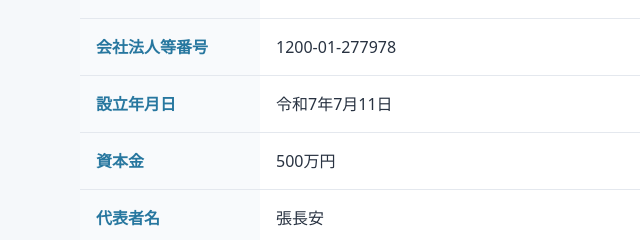
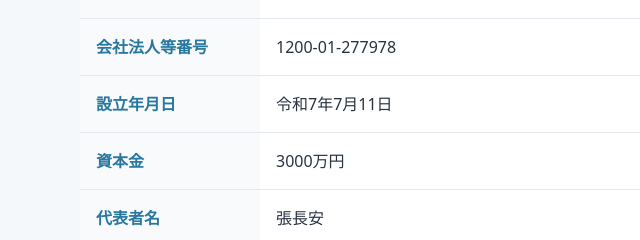
Before and after one commit to jcsys/techb.co.jp, a website: page public-site/company.html in a window 1280 px wide. Shown: the part 941-1181 px from the top of the page, 0-640 px from the left. Drawn offline with Linux system fonts and the light colour scheme.

Commit message:
Update capital amount in company profile section
Updated the capital from 500万円 to 3000万円 in the company profile.

```diff
--- a/public-site/company.html
+++ b/public-site/company.html
@@ -20,7 +20,7 @@
       <div><img src="assets/img/greeting.png" alt="ご挨拶" loading="lazy"></div>
       <div><p class="eyebrow">Message</p><h2>ご挨拶</h2><p>私たちは、技術と信頼を大切にしながら、お客様のビジネスに貢献する会社を目指しています。</p><p class="signature">張長安</p></div>
     </section>
-    <section class="section section--soft"><div class="container"><p class="eyebrow">Profile</p><h2>会社概要</h2><table class="info-table"><tr><th>会社名</th><td>株式会社テックブリッジ</td></tr><tr><th>会社法人等番号</th><td>1200-01-277978</td></tr><tr><th>設立年月日</th><td>令和7年7月11日</td></tr><tr><th>資本金</th><td>500万円</td></tr><tr><th>代表者名</th><td>張長安</td></tr><tr><th>事業内容</th><td>情報通信システム及びアプリケーションソフトウェアの企画・開発・制作・運営・保守、人材派遣及び有料職業紹介、不動産関連事業、観光関連サービス、各種商品の販売・輸出入等</td></tr><tr><th>所在地</th><td>大阪府大阪市淀川区西中島6-2-3<br>チサン第7新大阪725号室</td></tr><tr><th>公告方法</th><td>官報に掲載してする</td></tr></table></div></section>
+    <section class="section section--soft"><div class="container"><p class="eyebrow">Profile</p><h2>会社概要</h2><table class="info-table"><tr><th>会社名</th><td>株式会社テックブリッジ</td></tr><tr><th>会社法人等番号</th><td>1200-01-277978</td></tr><tr><th>設立年月日</th><td>令和7年7月11日</td></tr><tr><th>資本金</th><td>3000万円</td></tr><tr><th>代表者名</th><td>張長安</td></tr><tr><th>事業内容</th><td>情報通信システム及びアプリケーションソフトウェアの企画・開発・制作・運営・保守、人材派遣及び有料職業紹介、不動産関連事業、観光関連サービス、各種商品の販売・輸出入等</td></tr><tr><th>所在地</th><td>大阪府大阪市淀川区西中島6-2-3<br>チサン第7新大阪725号室</td></tr><tr><th>公告方法</th><td>官報に掲載してする</td></tr></table></div></section>
     <section class="section container"><p class="eyebrow">History</p><h2>沿革</h2><ul class="timeline"><li><strong>令和7年7月11日</strong><span>株式会社テックブリッジ 設立</span></li><li><strong>令和7年7月11日</strong><span>登記</span></li></ul></section>
     <section class="section section--soft"><div class="container"><p class="eyebrow">Access</p><h2>アクセス</h2><p></p></div></section>
   </main>
```
